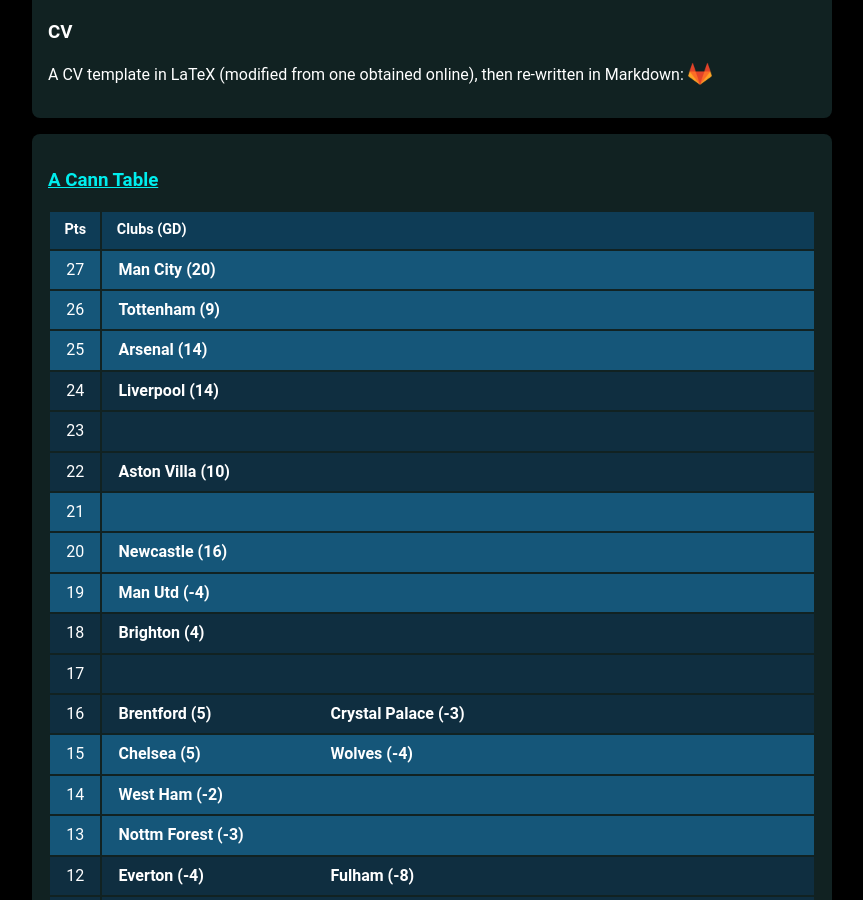
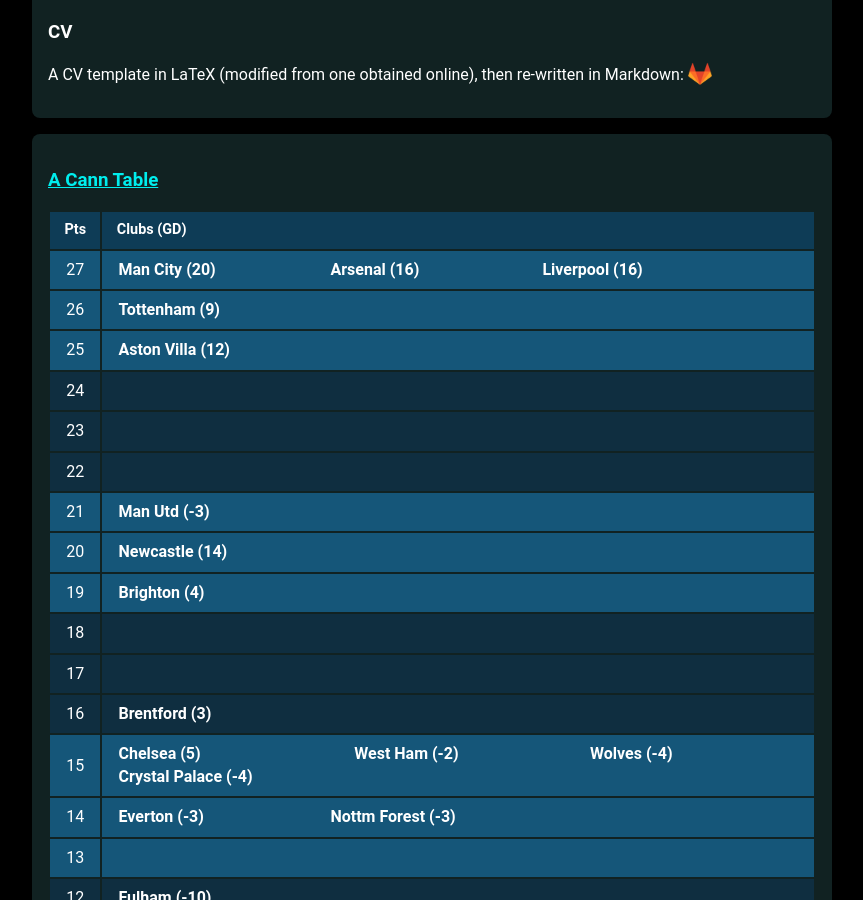
Before and after one commit to muru/muru.github.io, a Jekyll site: the page built from resources.md, in a window 1280 px wide and 900 px high, scrolled down 1235 px. Shown: the whole window, without its empty margins (208-1071 px from the left). Built offline with Jekyll 4.4.1, drawn with Linux system fonts in a browser that asks for light colours; some web fonts are replaced; some of the changed text lies outside the part shown.

Commit message:
updated cann-table: Mon 13 Nov 00:36:15 JST 2023

```diff
--- a/cann-table.html
+++ b/cann-table.html
@@ -4,6 +4,8 @@
 		<td class="cann-point"> 27 </td>
 		<td class="cann-clubs">
 			<span class="club-name"> Man City (20) </span>
+			<span class="club-name"> Arsenal (16) </span>
+			<span class="club-name"> Liverpool (16) </span>
 		</td>
  	</tr>
 	<tr class="cann-row-1">
@@ -15,13 +17,12 @@
 	<tr class="cann-row-1">
 		<td class="cann-point"> 25 </td>
 		<td class="cann-clubs">
-			<span class="club-name"> Arsenal (14) </span>
+			<span class="club-name"> Aston Villa (12) </span>
 		</td>
  	</tr>
 	<tr class="cann-row-2">
 		<td class="cann-point"> 24 </td>
 		<td class="cann-clubs">
-			<span class="club-name"> Liverpool (14) </span>
 		</td>
  	</tr>
 	<tr class="cann-row-2">
@@ -32,30 +33,29 @@
 	<tr class="cann-row-2">
 		<td class="cann-point"> 22 </td>
 		<td class="cann-clubs">
-			<span class="club-name"> Aston Villa (10) </span>
 		</td>
  	</tr>
 	<tr class="cann-row-1">
 		<td class="cann-point"> 21 </td>
 		<td class="cann-clubs">
+			<span class="club-name"> Man Utd (-3) </span>
 		</td>
  	</tr>
 	<tr class="cann-row-1">
 		<td class="cann-point"> 20 </td>
 		<td class="cann-clubs">
-			<span class="club-name"> Newcastle (16) </span>
+			<span class="club-name"> Newcastle (14) </span>
 		</td>
  	</tr>
 	<tr class="cann-row-1">
 		<td class="cann-point"> 19 </td>
 		<td class="cann-clubs">
-			<span class="club-name"> Man Utd (-4) </span>
+			<span class="club-name"> Brighton (4) </span>
 		</td>
  	</tr>
 	<tr class="cann-row-2">
 		<td class="cann-point"> 18 </td>
 		<td class="cann-clubs">
-			<span class="club-name"> Brighton (4) </span>
 		</td>
  	</tr>
 	<tr class="cann-row-2">
@@ -66,34 +66,34 @@
 	<tr class="cann-row-2">
 		<td class="cann-point"> 16 </td>
 		<td class="cann-clubs">
-			<span class="club-name"> Brentford (5) </span>
-			<span class="club-name"> Crystal Palace (-3) </span>
+			<span class="club-name"> Brentford (3) </span>
 		</td>
  	</tr>
 	<tr class="cann-row-1">
 		<td class="cann-point"> 15 </td>
 		<td class="cann-clubs">
 			<span class="club-name"> Chelsea (5) </span>
+			<span class="club-name"> West Ham (-2) </span>
 			<span class="club-name"> Wolves (-4) </span>
+			<span class="club-name"> Crystal Palace (-4) </span>
 		</td>
  	</tr>
 	<tr class="cann-row-1">
 		<td class="cann-point"> 14 </td>
 		<td class="cann-clubs">
-			<span class="club-name"> West Ham (-2) </span>
+			<span class="club-name"> Everton (-3) </span>
+			<span class="club-name"> Nottm Forest (-3) </span>
 		</td>
  	</tr>
 	<tr class="cann-row-1">
 		<td class="cann-point"> 13 </td>
 		<td class="cann-clubs">
-			<span class="club-name"> Nottm Forest (-3) </span>
 		</td>
  	</tr>
 	<tr class="cann-row-2">
 		<td class="cann-point"> 12 </td>
 		<td class="cann-clubs">
-			<span class="club-name"> Everton (-4) </span>
-			<span class="club-name"> Fulham (-8) </span>
+			<span class="club-name"> Fulham (-10) </span>
 		</td>
  	</tr>
 	<tr class="cann-row-2">
@@ -109,6 +109,7 @@
 	<tr class="cann-row-1">
 		<td class="cann-point"> 9 </td>
 		<td class="cann-clubs">
+			<span class="club-name"> Bournemouth (-16) </span>
 		</td>
  	</tr>
 	<tr class="cann-row-1">
@@ -119,26 +120,25 @@
 	<tr class="cann-row-1">
 		<td class="cann-point"> 7 </td>
 		<td class="cann-clubs">
-			<span class="club-name"> Luton (-11) </span>
 		</td>
  	</tr>
 	<tr class="cann-row-2">
 		<td class="cann-point"> 6 </td>
 		<td class="cann-clubs">
-			<span class="club-name"> Bournemouth (-18) </span>
+			<span class="club-name"> Luton (-12) </span>
 		</td>
  	</tr>
 	<tr class="cann-row-2">
 		<td class="cann-point"> 5 </td>
 		<td class="cann-clubs">
-			<span class="club-name"> Burnley (-19) </span>
+			<span class="club-name"> Sheff Utd (-21) </span>
 		</td>
  	</tr>
 	<tr class="cann-row-2">
 		<td class="cann-point"> 4 </td>
 		<td class="cann-clubs">
-			<span class="club-name"> Sheff Utd (-21) </span>
+			<span class="club-name"> Burnley (-21) </span>
 		</td>
  	</tr>
 </table>
-<span id="cann-gen-note"> Generated on  Sunday, 12 November 2023 at 00:47 JST. </span>
+<span id="cann-gen-note"> Generated on  Monday, 13 November 2023 at 00:36 JST. </span>
```
